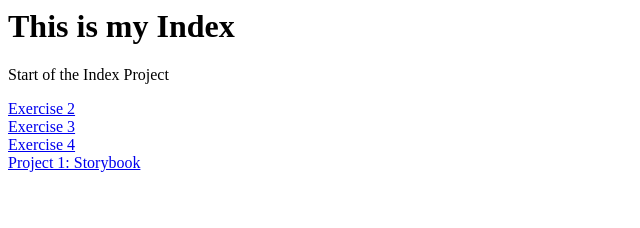
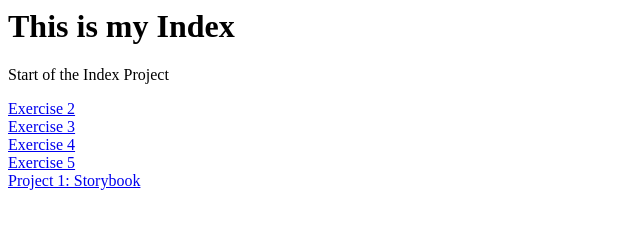
Before and after one commit to rbpch/imw-2024, a plain HTML site: page index.html in a window 1280 px wide. Shown: the whole page, without its empty margins (0-640 px from the left). Drawn offline with Linux system fonts and the light colour scheme.

Commit message:
Update index.html

```diff
--- a/index.html
+++ b/index.html
@@ -13,6 +13,8 @@
     <br>
     <a href="exercises/e4/index.html">Exercise 4</a>
     <br>
+    <a href="exercises/e5/index.html">Exercise 5</a>
+    <br>
     <a href="projects/1-storybook/storybook-1.html">Project 1: Storybook</a>
 </body>
 
```
